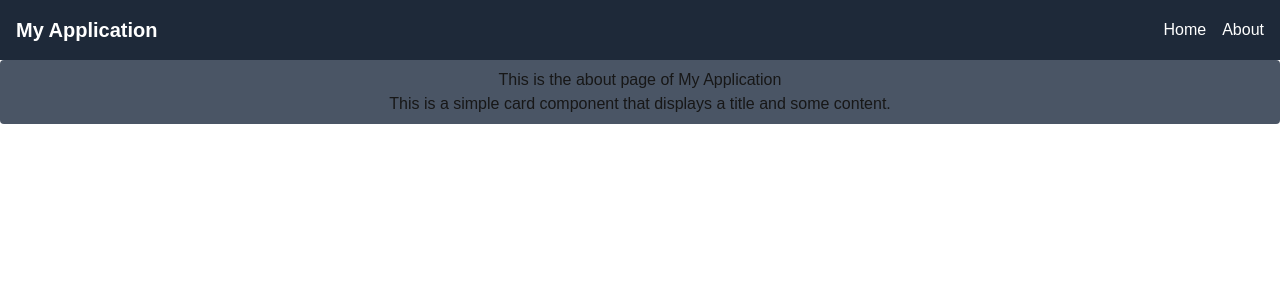
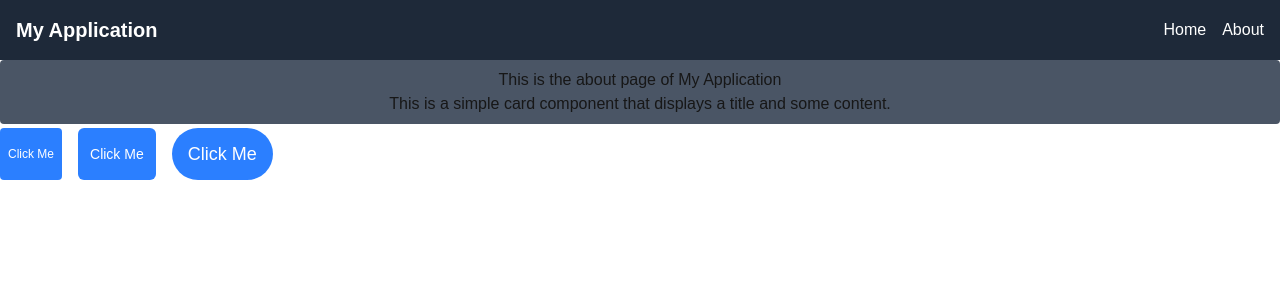
Before and after one commit to DevBuike/alx-project-0x02-setup, a Next.js app in the folder alx-project-0x02/: page /about in a window 1280 px wide. Shown: the top 300 px of the page. Built offline with nearby package versions, Linux system fonts and the light colour scheme.

Commit message:
creating ButtonProps and component

```diff
--- /dev/null
+++ b/alx-project-0x02/components/common/Button.tsx
@@ -0,0 +1,23 @@
+import {ButtonProps} from '@/interfaces';
+
+const Button: React.FC<ButtonProps> = ({size = 'medium', shape = 'rounded-md'}) => {
+  const sizeClasses = {
+      small: 'text-xs px-2 py-1',
+      medium: 'text-sm px-3 py-2',
+      large: 'text-lg px-4 py-3',
+  };
+
+  const shapeClasses = {
+      'rounded-sm': 'rounded-sm',
+      'rounded-md': 'rounded-md',
+      'rounded-full': 'rounded-full',
+  };
+
+  return (
+    <button className={`bg-blue-500 p-2 rounded mt-1 hover:bg-blue-600 ${sizeClasses[size]} ${shapeClasses[shape]} text-white`}>
+      Click Me
+    </button>
+  );
+}
+
+export default Button;
--- a/alx-project-0x02/interfaces/index.ts
+++ b/alx-project-0x02/interfaces/index.ts
@@ -10,3 +10,8 @@ export interface PostModalProps {
     onClose: () => void;
     onSubmit: (post: { title: string; content: string }) => void;
 }
+
+export interface ButtonProps {
+    size?: 'small' | 'medium' | 'large';
+    shape?: 'rounded-sm' | 'rounded-md' | 'rounded-full';
+}
--- a/alx-project-0x02/pages/about.tsx
+++ b/alx-project-0x02/pages/about.tsx
@@ -1,6 +1,8 @@
 import Header from '@/components/layout/Header';
 import Card from '@/components/common/Card';
 import {useMemo} from 'react';
+import Button from '@/components/common/Button';
+// import { ButtonProps } from '@/interfaces'; // Uncomment if you need to use ButtonProps
 
 function About() {
   const cardId = useMemo(() => crypto.randomUUID(), []);
@@ -15,6 +17,17 @@ function About() {
           content="This is a simple card component that displays a title and some content."
         />
       </div>
+      <div className="flex gap-4">
+        <Button size="small" shape="rounded-sm">
+          Small Button
+        </Button>
+        <Button size="medium" shape="rounded-md">
+          Medium Button
+        </Button>
+        <Button size="large" shape="rounded-full">
+          Large Rounded Button
+        </Button>
+      </div>
     </>
   );
 }
```
